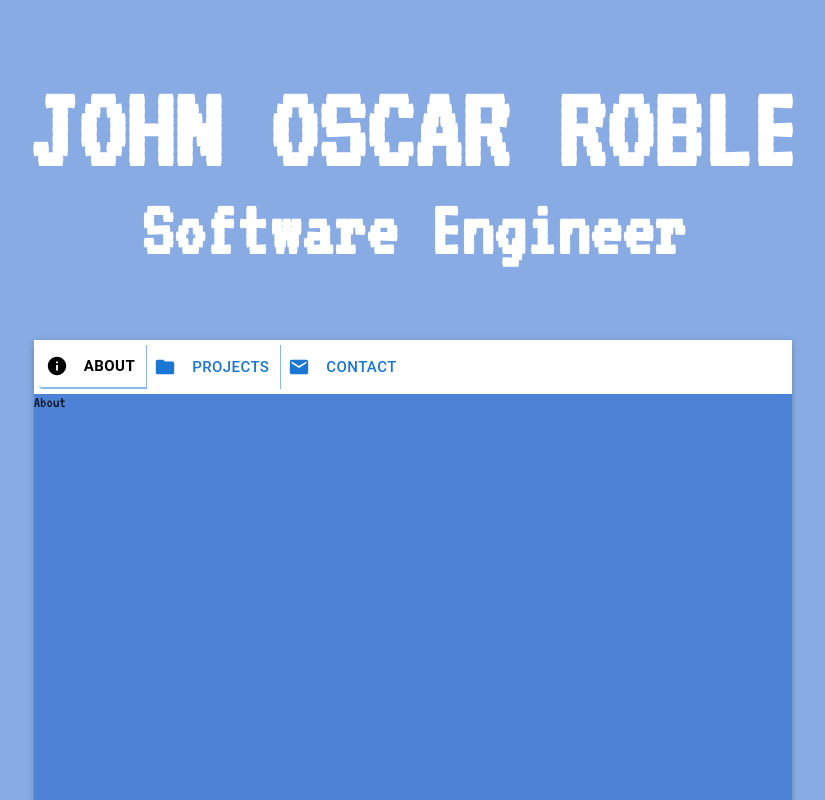
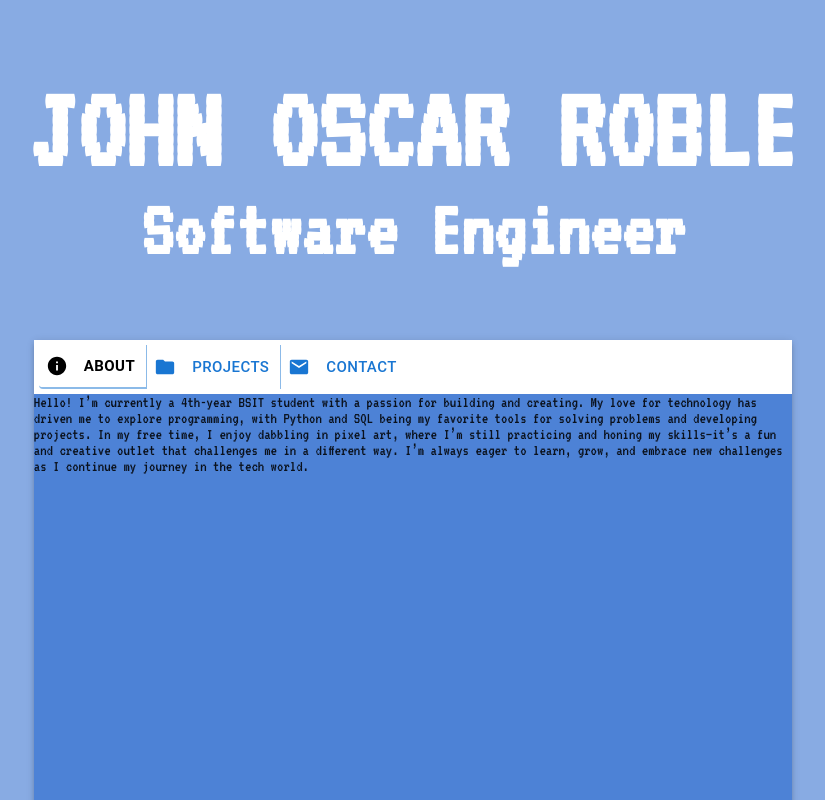
Before and after one commit to shadycodee/Portfolio, a React (Vite) app: page / in a window 1280 px wide. Shown: the top 800 px of the page, without its empty margins (227-1052 px from the left). Built offline with nearby package versions, Linux system fonts and the light colour scheme.

Commit message:
Update About component with personal introduction and interests

```diff
--- a/src/Components/About.jsx
+++ b/src/Components/About.jsx
@@ -2,7 +2,7 @@ import React from 'react'
 
 function About() {
   return (
-    <div>About</div>
+    <div>Hello! I’m currently a 4th-year BSIT student with a passion for building and creating. My love for technology has driven me to explore programming, with Python and SQL being my favorite tools for solving problems and developing projects. In my free time, I enjoy dabbling in pixel art, where I’m still practicing and honing my skills—it’s a fun and creative outlet that challenges me in a different way. I’m always eager to learn, grow, and embrace new challenges as I continue my journey in the tech world.</div>
   )
 }
 
```
